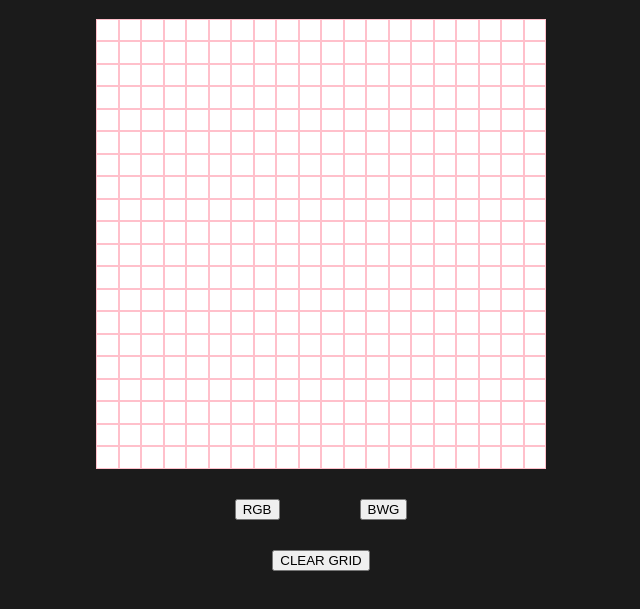
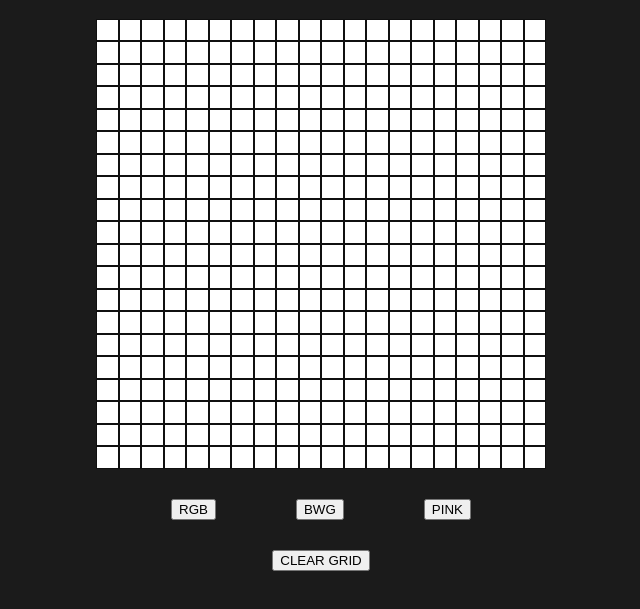
Before and after one commit to sonettemeow/etch-a-sketch, a plain HTML site: page index.html in a window 1280 px wide. Shown: the part 61-670 px from the top of the page, without its empty margins (319-959 px from the left). Drawn offline with Linux system fonts and the light colour scheme.

Commit message:
add pink button for shades of pink; change grid lines back to black

```diff
--- a/index.html
+++ b/index.html
@@ -14,6 +14,7 @@
             <div class='btn'>
                 <div class='btn'><button id='rgb'>RGB</button></div>
                 <div class='btn'><button id='bwg'>BWG</button></div>
+                <div class='btn'><button id='pink'>PINK</button></div>
             </div>
             <div><button id='clear'>CLEAR GRID</button></div>
         </div>
--- a/script.js
+++ b/script.js
@@ -16,7 +16,7 @@ function createGrid(size) {
 
         for (let j = 0; j < size; j++) {
             const cell = document.createElement('div');
-            cell.style.border = '1px solid pink';
+            cell.style.border = '1px solid #101010';
             cell.style.margin = '0px';
             cell.style.width = '100%';
             cell.style.boxSizing = 'border-box';
```
